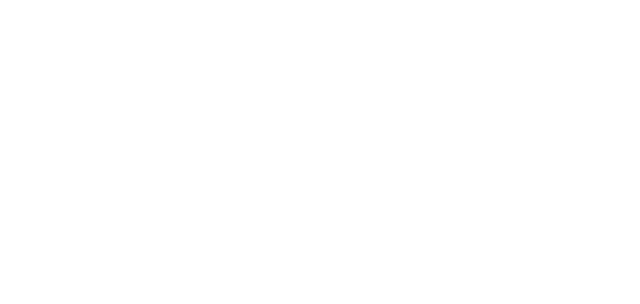
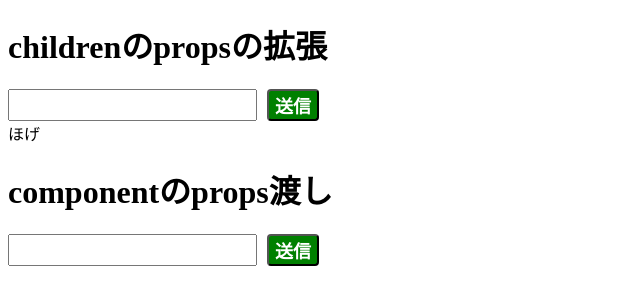
Before and after one commit to teradonburi/ts-react, a React (Vite) app: page /logic in a window 1280 px wide. Shown: the top 304 px of the page, without its empty margins (0-640 px from the left). Built offline with nearby package versions, Linux system fonts and the light colour scheme.

Commit message:
component

```diff
--- a/src/App.tsx
+++ b/src/App.tsx
@@ -1,11 +1,13 @@
 import React from 'react'
 import { BrowserRouter as Router, Switch, Route } from 'react-router-dom'
-import ViewPage from './components/pages/ViewPage'
+import IndexPage from './components/pages/IndexPage'
+import LogicPage from './components/pages/LogicPage'
 
 const App = (): JSX.Element => (
   <Router>
     <Switch>
-      <Route path="/view" component={ViewPage} />
+      <Route path="/logic" component={LogicPage} />
+      <Route path="/" component={IndexPage} />
     </Switch>
   </Router>
 )
--- a/src/components/logics/LoggerChildrenProps.tsx
+++ b/src/components/logics/LoggerChildrenProps.tsx
@@ -1,12 +1,13 @@
 import React from 'react'
+
+type InjectProps = { log: string }
 
 function LoggerChildrenProps({
   log,
   children,
-}: {
-  log: string
-  children: React.ReactNode[]
-}): (string | React.ReactElement)[] | null | undefined {
+}: InjectProps & {
+  children: React.ReactChild | React.ReactChild[]
+}): JSX.Element {
   // ロジックをねじ込む
   React.useEffect(() => {
     console.log(`${log} mount`)
@@ -14,7 +15,7 @@ function LoggerChildrenProps({
     return () => console.log(`${log} unmount`)
   }, [])
 
-  // childrenだと文字列や複数の子も許容してしまうので基本的にそういう想定ではあまり使わないが、一応対応しておく
+  // childrenだと文字列や複数の子も許容してしまうため対応する
   const childrenWithProps = React.Children.map(children, (child) => {
     switch (typeof child) {
       case 'string':
@@ -26,7 +27,7 @@ function LoggerChildrenProps({
     }
   })
 
-  return childrenWithProps
+  return <>{childrenWithProps}</>
 }
 
 export default LoggerChildrenProps
--- a/src/components/logics/LoggerWithProps.tsx
+++ b/src/components/logics/LoggerWithProps.tsx
@@ -1,14 +1,14 @@
 import React from 'react'
 
-function LoggerWithProps<T>({
+type InjectProps = { log: string }
+
+function LoggerWithProps({
   log,
   component,
-  props,
 }: {
   log: string
-  component: React.ComponentType<T>
-  props: T
-}): React.ReactElement<T> {
+  component: React.ComponentType<InjectProps>
+}): React.ReactElement {
   // ロジックをねじ込む
   React.useEffect(() => {
     console.log(`${log} mount`)
@@ -17,7 +17,7 @@ function LoggerWithProps<T>({
   }, [])
 
   const Component = component
-  return <Component log={log} {...props} />
+  return <Component log={log} />
 }
 
 export default LoggerWithProps
--- a/src/components/moleculars/TextButton.tsx
+++ b/src/components/moleculars/TextButton.tsx
@@ -6,7 +6,7 @@ const TextButton = ({
   label = '送信',
   onClick,
 }: {
-  label: string
+  label?: string
   onClick: (text: string) => void
 }): JSX.Element => {
   const [text, setText] = React.useState('')
--- /dev/null
+++ b/src/components/pages/IndexPage.tsx
@@ -0,0 +1,8 @@
+import React from 'react'
+import { Link } from 'react-router-dom'
+
+const IndexPage = (): JSX.Element => {
+  return <Link to="/logic">ロジック分離サンプル</Link>
+}
+
+export default IndexPage
--- /dev/null
+++ b/src/components/pages/LogicPage.tsx
@@ -0,0 +1,29 @@
+import React from 'react'
+import LoggerChildrenProps from '../logics/LoggerChildrenProps'
+import LoggerWithProps from '../logics/LoggerWithProps'
+import TextButton from '../moleculars/TextButton'
+
+const LogTextButton = ({ log }: { log?: string }) => (
+  <TextButton
+    onClick={(text) => {
+      console.log(log)
+      console.log(text)
+    }}
+  />
+)
+
+const LogicPage = (): JSX.Element => {
+  return (
+    <div>
+      <h1>childrenのpropsの拡張</h1>
+      <LoggerChildrenProps log="with children props">
+        <LogTextButton />
+        ほげ
+      </LoggerChildrenProps>
+      <h1>componentのprops渡し</h1>
+      <LoggerWithProps log="with props" component={LogTextButton} />
+    </div>
+  )
+}
+
+export default LogicPage
--- a/src/components/pages/ViewPage.tsx
+++ /dev/null
@@ -1,7 +0,0 @@
-import React from 'react'
-
-const ViewPage = (): JSX.Element => {
-  return <div />
-}
-
-export default ViewPage
```
Also changed, not shown: src/components/logics/LoggerHOC.tsx (deleted, +0 -19 lines).
